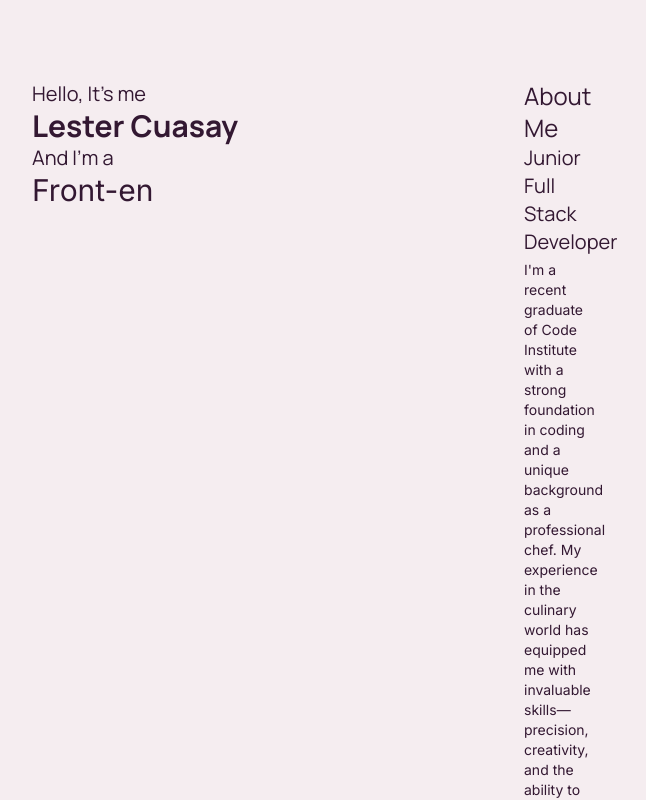
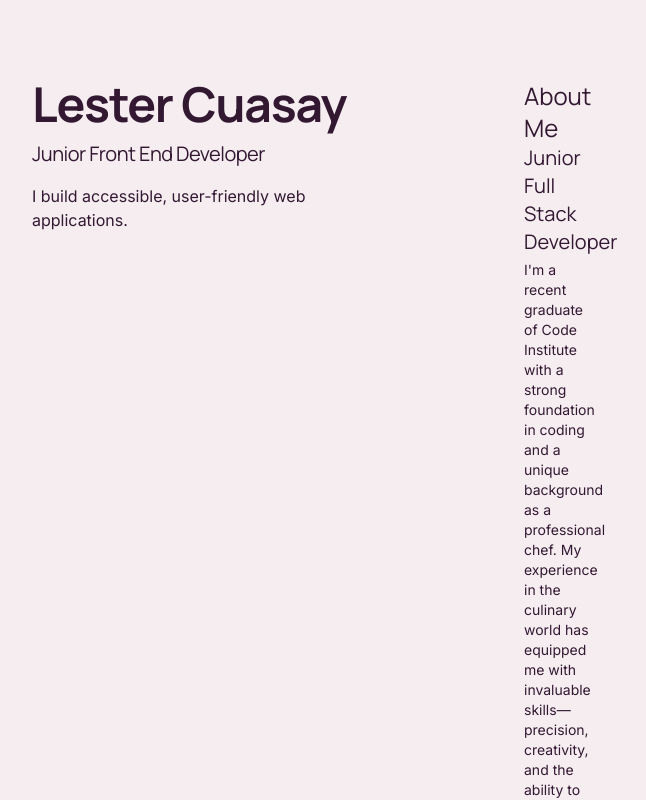
Before and after one commit to LesterCuasay/Portfolio-Next.js, a Next.js app: page / in a window 1280 px wide. Shown: the whole page, without its empty margins (328-974 px from the left). Built offline with nearby package versions, Linux system fonts and the light colour scheme.

Commit message:
feat - restructed sidebar

```diff
--- a/package.json
+++ b/package.json
@@ -8,9 +8,10 @@
     "start": "next start"
   },
   "dependencies": {
+    "next": "15.5.5",
     "react": "19.1.0",
     "react-dom": "19.1.0",
-    "next": "15.5.5"
+    "react-icons": "^5.5.0"
   },
   "devDependencies": {
     "@tailwindcss/postcss": "^4",
--- a/src/app/components/Sidebar.js
+++ b/src/app/components/Sidebar.js
@@ -1,16 +1,24 @@
 import React from "react";
 import Typewriter from "./Typewriter";
 
+
 const Sidebar = () => {
   return (
-    <div className="">
-      <h3 className="text-xl">Hello, It's me</h3>
-      <h1 className="text-3xl">Lester Cuasay</h1>
-      <h3 className="text-xl">And I'm a </h3>
-      <p className="text-2xl md:text-3xl">
-        <Typewriter />
-      </p>
-    </div>
+    <header className="flex justify-between flex-col h-full">
+      <div>
+        <h1 className="text-4xl font-bold tracking-tight sm:text-5xl">
+          Lester Cuasay
+        </h1>
+        <h2 className="mt-3 text-lg font-medium tracking-tight sm:text-xl">
+          Junior Front End Developer
+        </h2>
+        <p className="mt-4 max-w-xs leading-normal">
+          I build accessible, user-friendly web applications.
+        </p>
+      </div>
+
+
+    </header>
   );
 };
 
```
Also changed, not shown: 1 other file (tests, documents, lock files or other folders).
